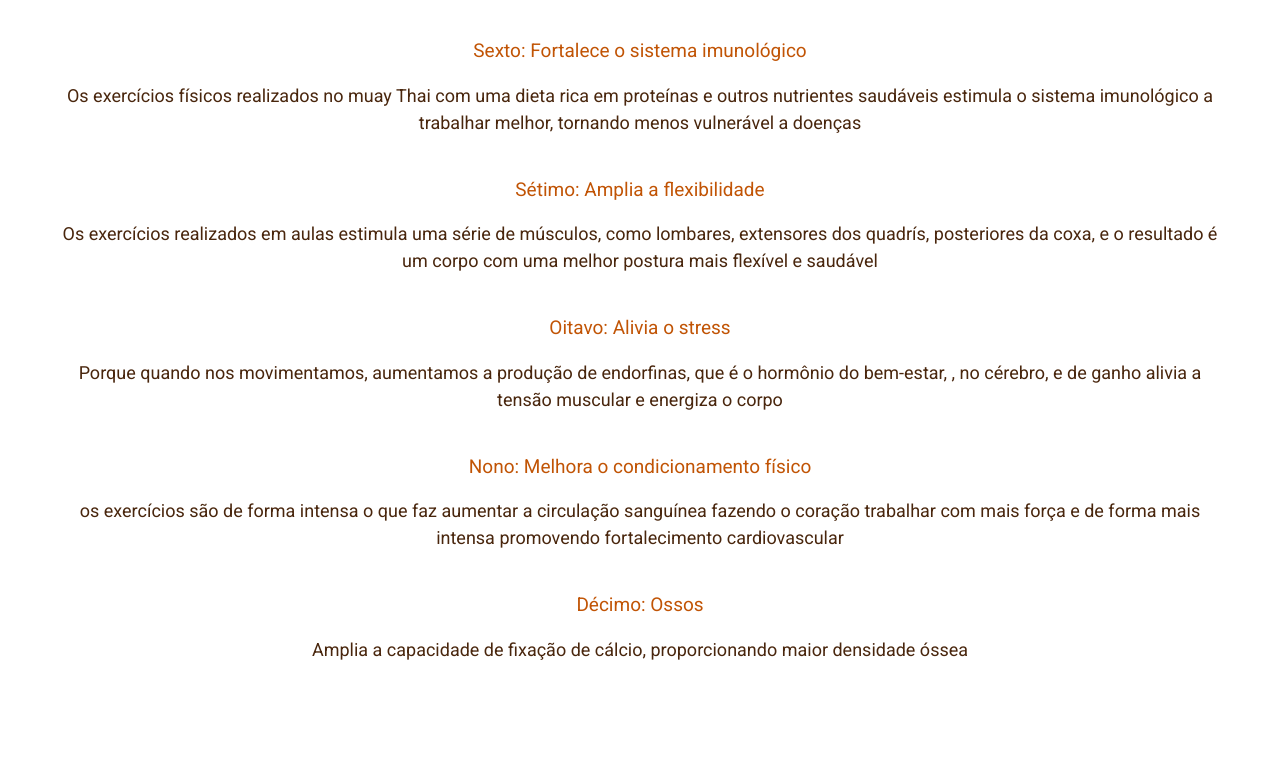
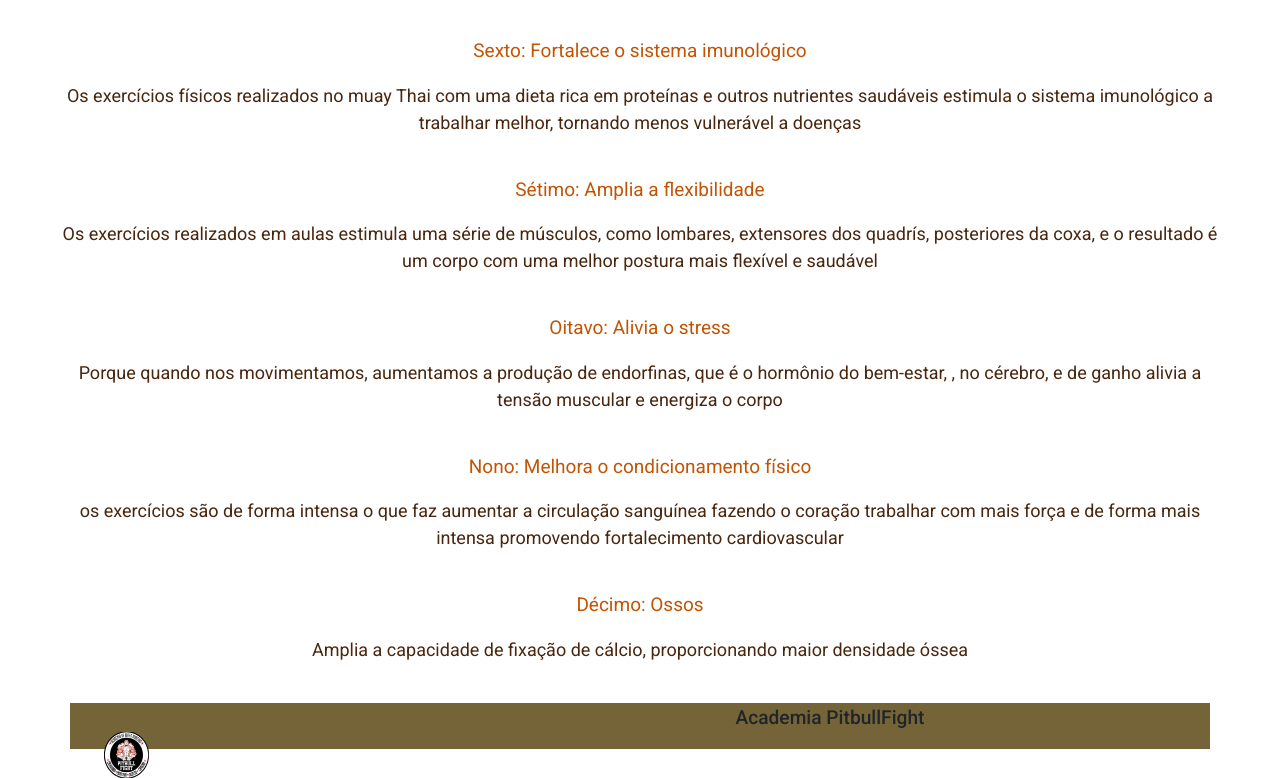
Before and after one commit to Arivaldosud/landpage, a plain HTML site: page index.html in a window 1280 px wide. Shown: the part 1244-2022 px from the top of the page. Before the commit the page ends 1947 px from the top, so only its background shows below. Drawn offline with nearby package versions, Linux system fonts and the light colour scheme; files whose address does not match are found by name.

Commit message:
adição da seção footer

```diff
--- a/css/styles.css
+++ b/css/styles.css
@@ -149,6 +149,33 @@ h3{
        font-size: 2rem;
    }
 
+   .footer-format{
+       background-color: #756438;
+   }
+
+   .img-footer img{
+       height: 2.90rem;
+       width: 2.80rem;
+
+   }
+
+   .positon-img{
+       position: relative;
+       top: 1.8rem;
+       left: 1.4rem;
+   }
+
+   .container-p{
+       display: flex;
+       align-items: center;
+       justify-content: center;
+       font-size: 1.2rem;
+       font-weight: 500;
+
+   }
+
+
+
   /* .aula-experimental{
        color: #8F6802;
        font-size: 31px;
--- a/index.html
+++ b/index.html
@@ -154,6 +154,20 @@
 
 </div>
 
+<footer>
+    <div class="container">
+        <div class="row footer-format">
+            <div class="col-4">
+                <div class="img-footer">
+                    <img src="img/Logo_Pitbullfight.png" alt="Logo Academia PitbullFight" class="positon-img">
+                </div>
+                </div>
+            <div class="col-8 container-p">
+                <p class="p-footer">Academia PitbullFight</p>
+            </div>
+        </div>
+    </div>
+</footer>
 
 <!--Script botão compartilhar full-->
 <script>
```
